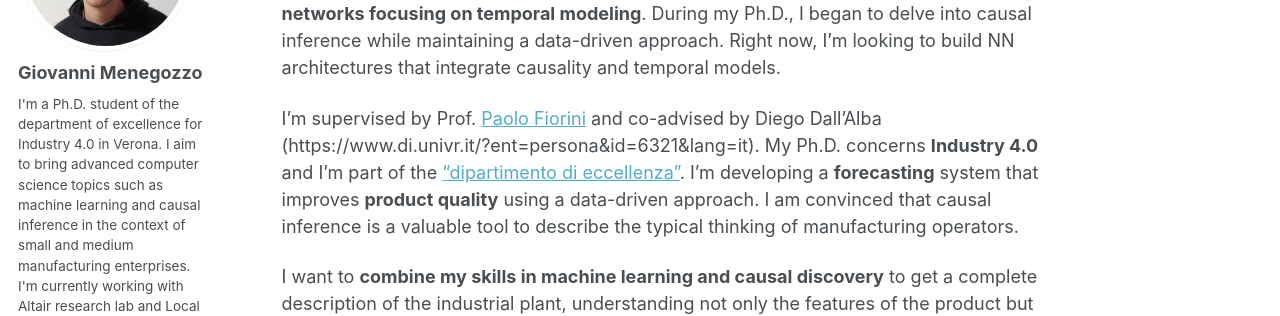
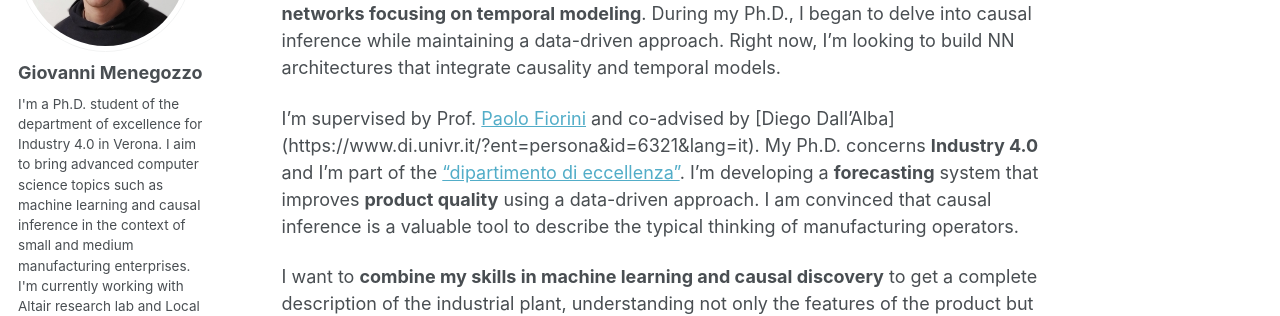
Before and after one commit to giovanniMen/giovannimenegozzosite, a Jekyll site: the page built from _pages/about.md, in a window 1280 px wide. Shown: the part 241-557 px from the top of the page. Built offline with Jekyll 4.4.1, drawn with Linux system fonts in a browser that asks for light colours.

```diff
--- a/_pages/about.md
+++ b/_pages/about.md
@@ -11,7 +11,7 @@ redirect_from:
 From 2014, I worked in the [ALTAIR](https://metropolis.scienze.univr.it/) robotics laboratory having the opportunity to see different computer vision applications such as **virtual reality with hand tracking device** and cross-platform serious games. During the thesis, I became passionate about **neural networks focusing on temporal modeling**. During my Ph.D., I began to delve into causal inference while maintaining a data-driven approach. Right now, I'm looking to build NN architectures that integrate causality and temporal models.
 
 
-I'm supervised by Prof. [Paolo Fiorini](https://scholar.google.com/citations?user=FsovWSkAAAAJ&hl=en) and co-advised by Diego Dall'Alba (https://www.di.univr.it/?ent=persona&id=6321&lang=it). My Ph.D. concerns **Industry 4.0** and I'm part of the ["dipartimento di eccellenza"](https://www.icelab.di.univr.it/). I'm developing a **forecasting** system that improves **product quality** using a data-driven approach. I am convinced that causal inference is a valuable tool to describe the typical thinking of manufacturing operators.
+I'm supervised by Prof. [Paolo Fiorini](https://scholar.google.com/citations?user=FsovWSkAAAAJ&hl=en) and co-advised by [Diego Dall'Alba] (https://www.di.univr.it/?ent=persona&id=6321&lang=it). My Ph.D. concerns **Industry 4.0** and I'm part of the ["dipartimento di eccellenza"](https://www.icelab.di.univr.it/). I'm developing a **forecasting** system that improves **product quality** using a data-driven approach. I am convinced that causal inference is a valuable tool to describe the typical thinking of manufacturing operators.
 
 
 I want to **combine my skills in machine learning and causal discovery** to get a complete description of the industrial plant, understanding not only the features of the product but also the interaction between the product and the whole plant, employers included, within a data-driven approach.
```
